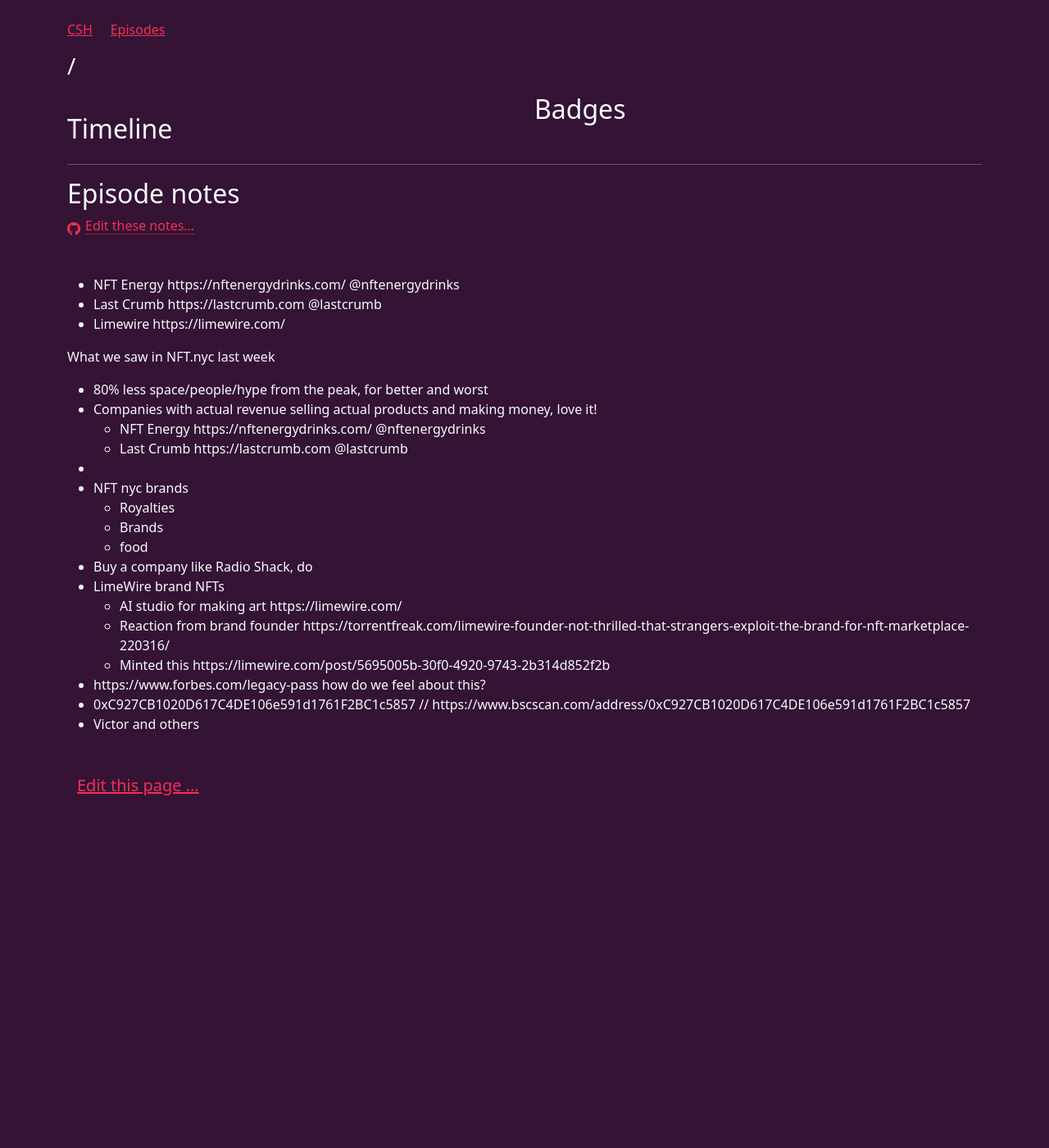
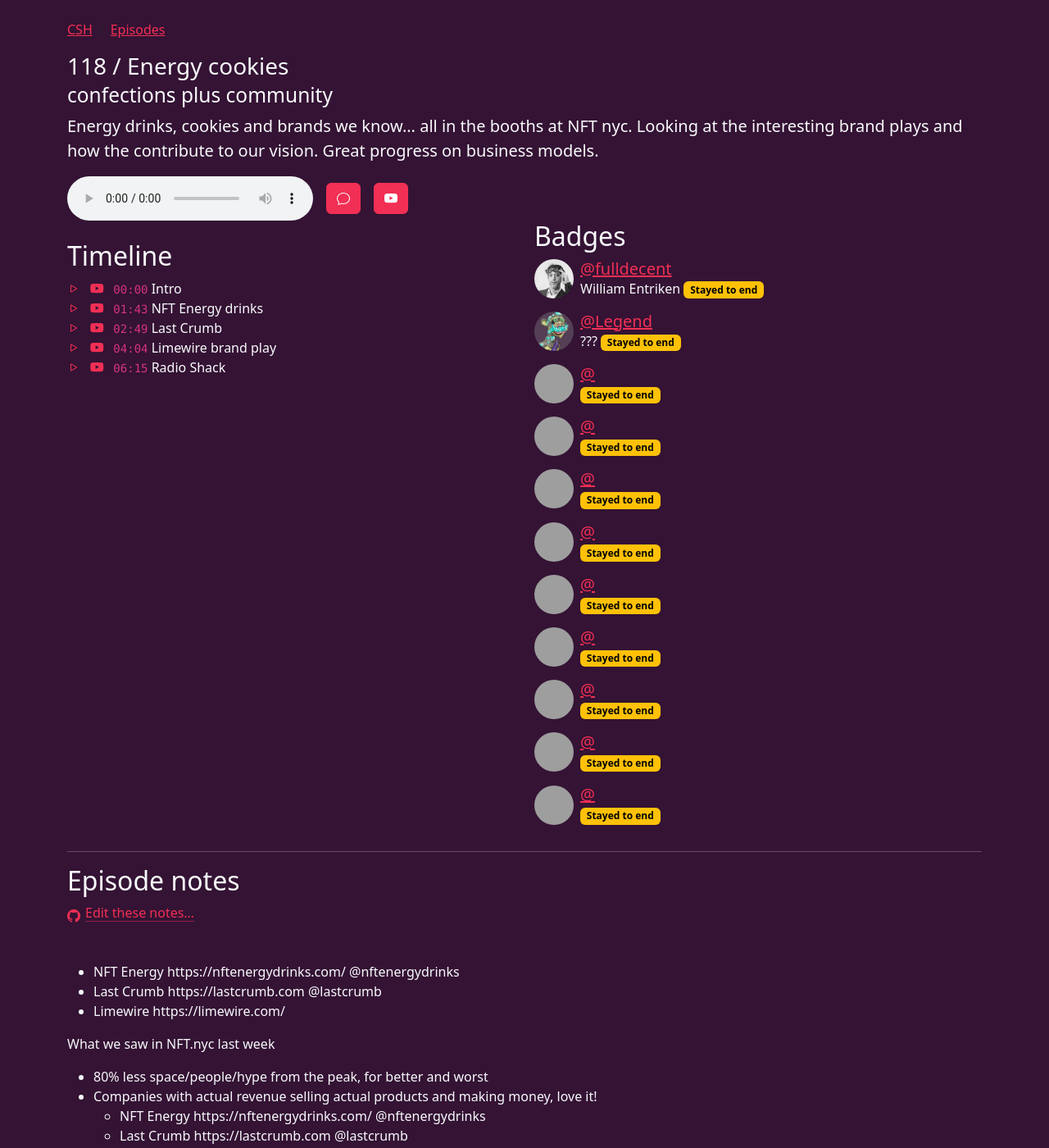
Before and after one commit to community-service/hour.gg, a Jekyll site: the page built from _episodes/2024-04-09-episode-118.md, in a window 1280 px wide and 1400 px high. Shown: the whole window at 82% size. Built offline with Jekyll 4.4.1, drawn with Linux system fonts in a browser that asks for light colours; grey boxes are pictures that could not be loaded.

Commit message:
re-yaml it

```diff
--- a/_episodes/2024-04-09-episode-118.md
+++ b/_episodes/2024-04-09-episode-118.md
@@ -5,7 +5,7 @@ title: Energy cookies
 subtitle: confections plus community
 # The description can be up to 400 characters
 description: Energy drinks, cookies and brands we know... all in the booths at NFT nyc. Looking at the interesting brand plays and how the contribute to our vision. Great progress on business models.
-time: 2024-04-09 18:00:00 -0400
+time: "2024-04-09 18:00:00 -0400"
 itunes-explicit: false
 itunes-episode: 118
 itunes-episodeType: full
@@ -53,7 +53,7 @@ badges:
     participant: "fortifiedyoumd"
   - type: stayed-to-end
     participant: "megawise_net"
-- tweets:
+tweets:
   -
 ---
 
```
Also changed, not shown: _episodes/2024-04-02-episode-117.md (+2 -2 lines).
